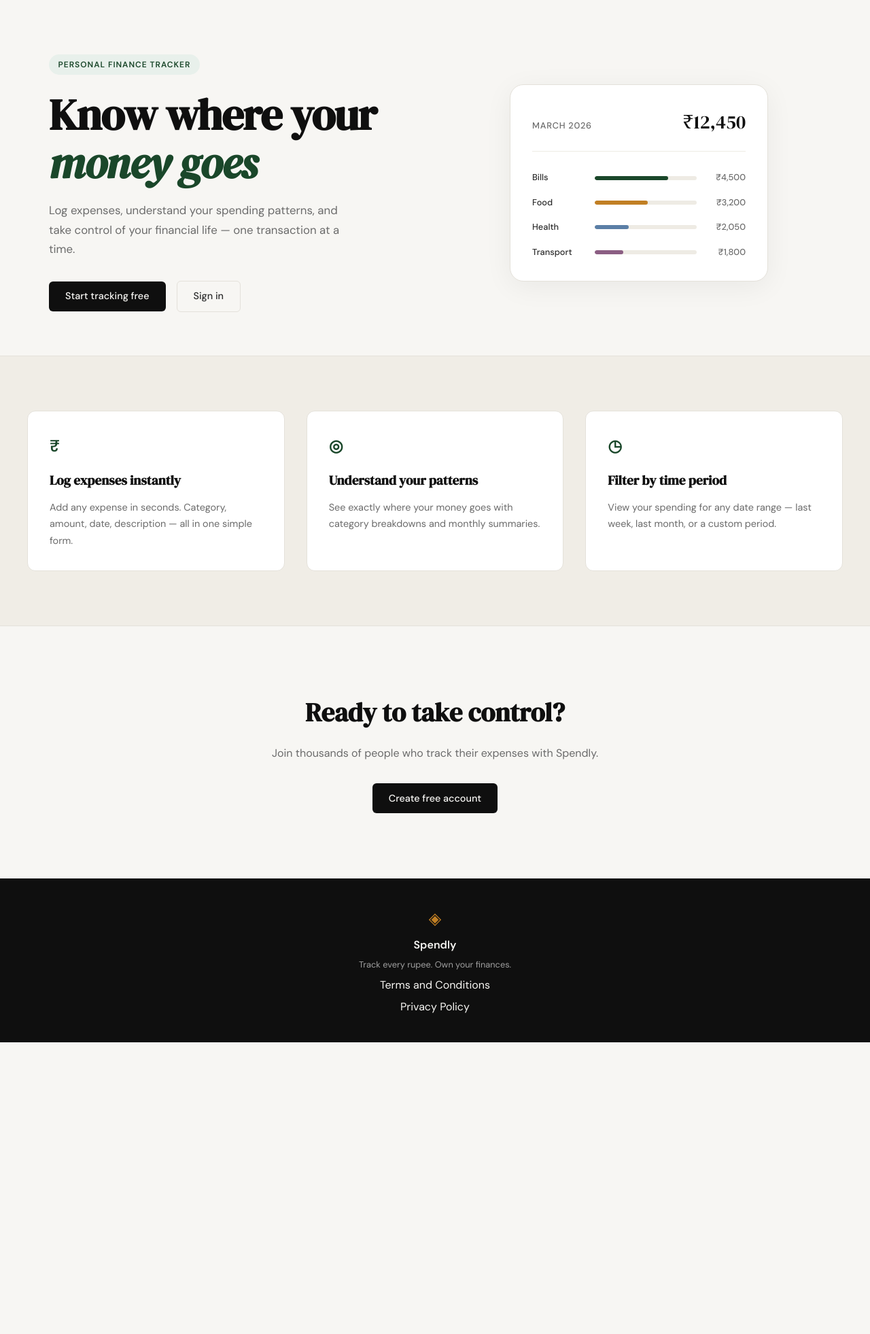
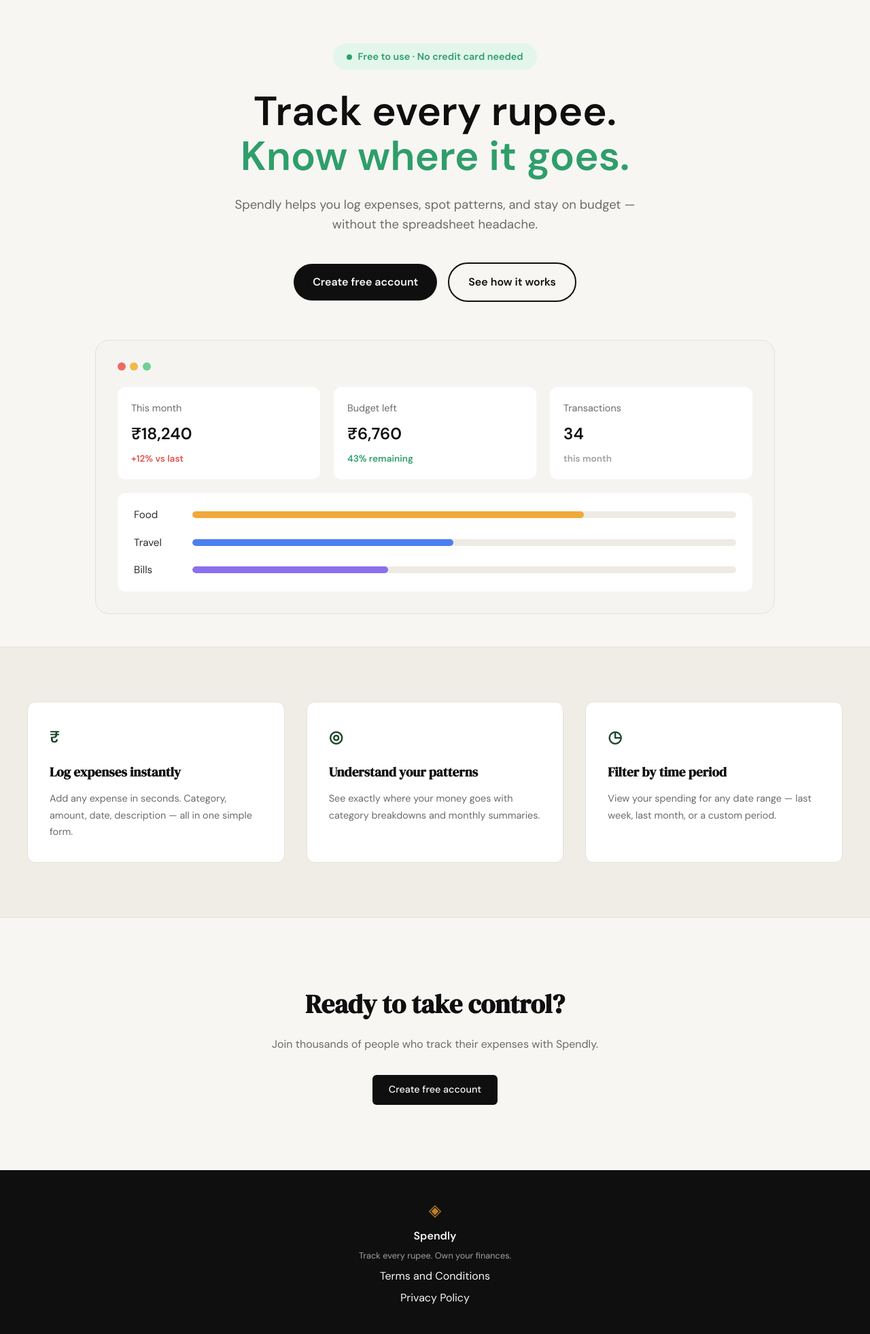
Before and after one commit to lnrajput04/spendly, a Flask app: page / in a window 1280 px wide. Shown: the part 61-2023 px from the top of the page at 68% size. Before the commit the page ends 1594 px from the top, so only its background shows below. Run offline with Flask 3, Linux system fonts and the light colour scheme.

Commit message:
landing: redesign hero section to match mockup

```diff
--- /dev/null
+++ b/static/css/landing.css
@@ -0,0 +1,212 @@
+/* ------------------------------------------------------------------ */
+/* Hero section — Spendly landing page                                 */
+/* ------------------------------------------------------------------ */
+
+:root {
+    --sh-green: #2f9e6b;
+    --sh-green-light: #e3f6ec;
+    --sh-red: #e0524d;
+    --sh-orange: #f2a93b;
+    --sh-blue: #4c7ff0;
+    --sh-purple: #8b6fef;
+    --sh-panel-bg: #f5f4f1;
+}
+
+.sh-hero {
+    padding: 4rem 2rem 3rem;
+}
+
+.sh-hero-inner {
+    max-width: var(--max-width);
+    margin: 0 auto;
+    text-align: center;
+}
+
+.sh-badge {
+    display: inline-flex;
+    align-items: center;
+    gap: 0.5rem;
+    background: var(--sh-green-light);
+    color: var(--sh-green);
+    font-size: 0.9rem;
+    font-weight: 600;
+    padding: 0.5rem 1.25rem;
+    border-radius: 999px;
+    margin-bottom: 1.75rem;
+}
+
+.sh-badge-dot {
+    width: 8px;
+    height: 8px;
+    border-radius: 50%;
+    background: var(--sh-green);
+    display: inline-block;
+}
+
+.sh-title {
+    font-family: var(--font-body);
+    font-weight: 800;
+    font-size: clamp(2.25rem, 1rem + 5vw, 3.75rem);
+    line-height: 1.1;
+    color: var(--ink);
+    margin-bottom: 1.5rem;
+}
+
+.sh-title-accent { color: var(--sh-green); }
+
+.sh-subtitle {
+    font-size: 1.15rem;
+    color: var(--ink-muted);
+    max-width: 640px;
+    margin: 0 auto 2.5rem;
+    line-height: 1.6;
+}
+
+.sh-actions {
+    display: flex;
+    justify-content: center;
+    align-items: center;
+    gap: 1rem;
+    flex-wrap: wrap;
+    margin-bottom: 3.5rem;
+}
+
+.sh-btn-primary,
+.sh-btn-outline {
+    display: inline-flex;
+    align-items: center;
+    justify-content: center;
+    padding: 0.9rem 1.75rem;
+    border-radius: 999px;
+    font-weight: 700;
+    font-size: 1rem;
+    transition: opacity 0.2s, background 0.2s, color 0.2s;
+}
+
+.sh-btn-primary {
+    background: var(--ink);
+    color: var(--paper);
+}
+
+.sh-btn-primary:hover { opacity: 0.85; }
+
+.sh-btn-outline {
+    background: transparent;
+    color: var(--ink);
+    border: 2px solid var(--ink);
+}
+
+.sh-btn-outline:hover {
+    background: var(--ink);
+    color: var(--paper);
+}
+
+.sh-panel {
+    max-width: 1000px;
+    margin: 0 auto;
+    background: var(--sh-panel-bg);
+    border: 1px solid var(--border);
+    border-radius: var(--radius-lg);
+    padding: 2rem;
+    text-align: left;
+}
+
+.sh-panel-dots {
+    display: flex;
+    gap: 0.4rem;
+    margin-bottom: 1.5rem;
+}
+
+.sh-dot {
+    width: 12px;
+    height: 12px;
+    border-radius: 50%;
+}
+
+.sh-dot-red { background: #f16963; }
+.sh-dot-yellow { background: #f2b84b; }
+.sh-dot-green { background: #6fcf97; }
+
+.sh-stats {
+    display: grid;
+    grid-template-columns: repeat(3, 1fr);
+    gap: 1.25rem;
+    margin-bottom: 1.25rem;
+}
+
+.sh-stat {
+    background: var(--paper-card);
+    border-radius: var(--radius-md);
+    padding: 1.25rem;
+    display: flex;
+    flex-direction: column;
+    gap: 0.4rem;
+}
+
+.sh-stat-label {
+    font-size: 0.9rem;
+    color: var(--ink-muted);
+}
+
+.sh-stat-value {
+    font-size: 1.5rem;
+    font-weight: 700;
+    color: var(--ink);
+}
+
+.sh-stat-delta {
+    font-size: 0.85rem;
+    font-weight: 600;
+}
+
+.sh-stat-delta-negative { color: var(--sh-red); }
+.sh-stat-delta-positive { color: var(--sh-green); }
+.sh-stat-delta-muted { color: var(--ink-faint); }
+
+.sh-progress-list {
+    background: var(--paper-card);
+    border-radius: var(--radius-md);
+    padding: 1.25rem 1.5rem;
+    display: flex;
+    flex-direction: column;
+    gap: 1rem;
+}
+
+.sh-progress-row {
+    display: flex;
+    align-items: center;
+    gap: 1rem;
+}
+
+.sh-progress-label {
+    width: 70px;
+    flex-shrink: 0;
+    font-size: 0.95rem;
+    color: var(--ink-soft);
+}
+
+.sh-progress-track {
+    flex: 1;
+    height: 10px;
+    background: var(--border-soft);
+    border-radius: 999px;
+    overflow: hidden;
+}
+
+.sh-progress-bar {
+    height: 100%;
+    border-radius: 999px;
+}
+
+.sh-progress-orange { background: var(--sh-orange); }
+.sh-progress-blue { background: var(--sh-blue); }
+.sh-progress-purple { background: var(--sh-purple); }
+
+@media (max-width: 640px) {
+    .sh-stats { grid-template-columns: 1fr; }
+
+    .sh-actions { flex-direction: column; align-items: stretch; }
+
+    .sh-btn-primary,
+    .sh-btn-outline { width: 100%; }
+}
--- a/templates/landing.html
+++ b/templates/landing.html
@@ -2,59 +2,69 @@
 
 {% block title %}Spendly — Track Every Rupee{% endblock %}
 
+{% block head %}
+<link rel="stylesheet" href="{{ url_for('static', filename='css/landing.css') }}">
+{% endblock %}
+
 {% block content %}
 
-<section class="hero">
-    <div class="hero-inner">
-        <div class="hero-badge">Personal Finance Tracker</div>
-        <h1 class="hero-title">
-            Know where your<br>
-            <em>money goes</em>
+<section class="sh-hero">
+    <div class="sh-hero-inner">
+        <div class="sh-badge"><span class="sh-badge-dot"></span>Free to use · No credit card needed</div>
+        <h1 class="sh-title">
+            Track every rupee.<br>
+            <span class="sh-title-accent">Know where it goes.</span>
         </h1>
-        <p class="hero-subtitle">
-            Log expenses, understand your spending patterns,
-            and take control of your financial life —
-            one transaction at a time.
+        <p class="sh-subtitle">
+            Spendly helps you log expenses, spot patterns, and stay
+            on budget — without the spreadsheet headache.
         </p>
-        <div class="hero-actions">
-            <a href="{{ url_for('register') }}" class="btn-primary">Start tracking free</a>
-            <a href="{{ url_for('login') }}" class="btn-ghost">Sign in</a>
+        <div class="sh-actions">
+            <a href="{{ url_for('register') }}" class="sh-btn-primary">Create free account</a>
+            <a href="#" class="sh-btn-outline">See how it works</a>
         </div>
-    </div>
-    <div class="hero-visual">
-        <div class="mock-card">
-            <div class="mock-card-header">
-                <span class="mock-label">March 2026</span>
-                <span class="mock-total">₹12,450</span>
+
+        <div class="sh-panel">
+            <div class="sh-panel-dots">
+                <span class="sh-dot sh-dot-red"></span>
+                <span class="sh-dot sh-dot-yellow"></span>
+                <span class="sh-dot sh-dot-green"></span>
             </div>
-            <div class="mock-bars">
-                <div class="mock-bar-row">
-                    <span class="mock-cat">Bills</span>
-                    <div class="mock-bar-track">
-                        <div class="mock-bar" style="width: 72%"></div>
+            <div class="sh-stats">
+                <div class="sh-stat">
+                    <span class="sh-stat-label">This month</span>
+                    <span class="sh-stat-value">₹18,240</span>
+                    <span class="sh-stat-delta sh-stat-delta-negative">+12% vs last</span>
+                </div>
+                <div class="sh-stat">
+                    <span class="sh-stat-label">Budget left</span>
+                    <span class="sh-stat-value">₹6,760</span>
+                    <span class="sh-stat-delta sh-stat-delta-positive">43% remaining</span>
+                </div>
+                <div class="sh-stat">
+                    <span class="sh-stat-label">Transactions</span>
+                    <span class="sh-stat-value">34</span>
+                    <span class="sh-stat-delta sh-stat-delta-muted">this month</span>
+                </div>
+            </div>
+            <div class="sh-progress-list">
+                <div class="sh-progress-row">
+                    <span class="sh-progress-label">Food</span>
+                    <div class="sh-progress-track">
+                        <div class="sh-progress-bar sh-progress-orange" style="width: 72%"></div>
                     </div>
-                    <span class="mock-amt">₹4,500</span>
                 </div>
-                <div class="mock-bar-row">
-                    <span class="mock-cat">Food</span>
-                    <div class="mock-bar-track">
-                        <div class="mock-bar mock-bar-2" style="width: 52%"></div>
+                <div class="sh-progress-row">
+                    <span class="sh-progress-label">Travel</span>
+                    <div class="sh-progress-track">
+                        <div class="sh-progress-bar sh-progress-blue" style="width: 48%"></div>
                     </div>
-                    <span class="mock-amt">₹3,200</span>
                 </div>
-                <div class="mock-bar-row">
-                    <span class="mock-cat">Health</span>
-                    <div class="mock-bar-track">
-                        <div class="mock-bar mock-bar-3" style="width: 33%"></div>
+                <div class="sh-progress-row">
+                    <span class="sh-progress-label">Bills</span>
+                    <div class="sh-progress-track">
+                        <div class="sh-progress-bar sh-progress-purple" style="width: 36%"></div>
                     </div>
-                    <span class="mock-amt">₹2,050</span>
-                </div>
-                <div class="mock-bar-row">
-                    <span class="mock-cat">Transport</span>
-                    <div class="mock-bar-track">
-                        <div class="mock-bar mock-bar-4" style="width: 28%"></div>
-                    </div>
-                    <span class="mock-amt">₹1,800</span>
                 </div>
             </div>
         </div>
```
